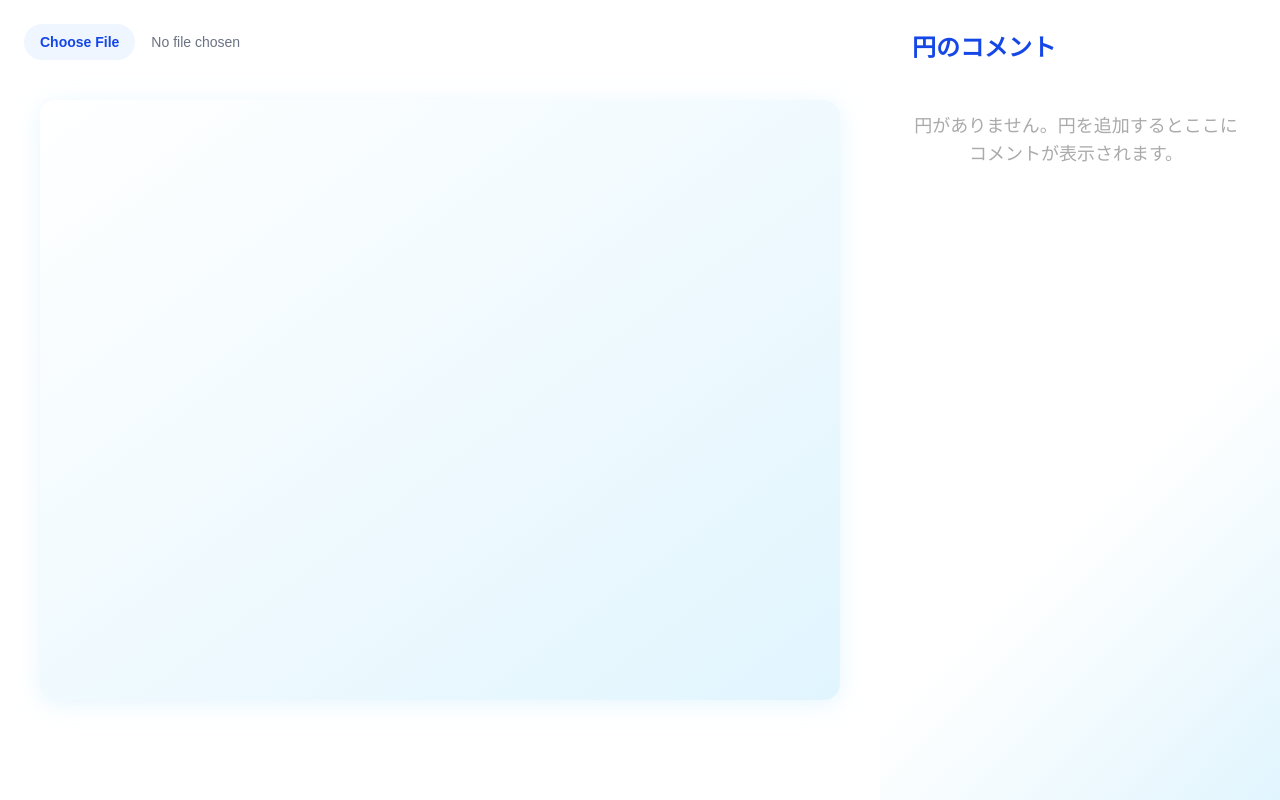
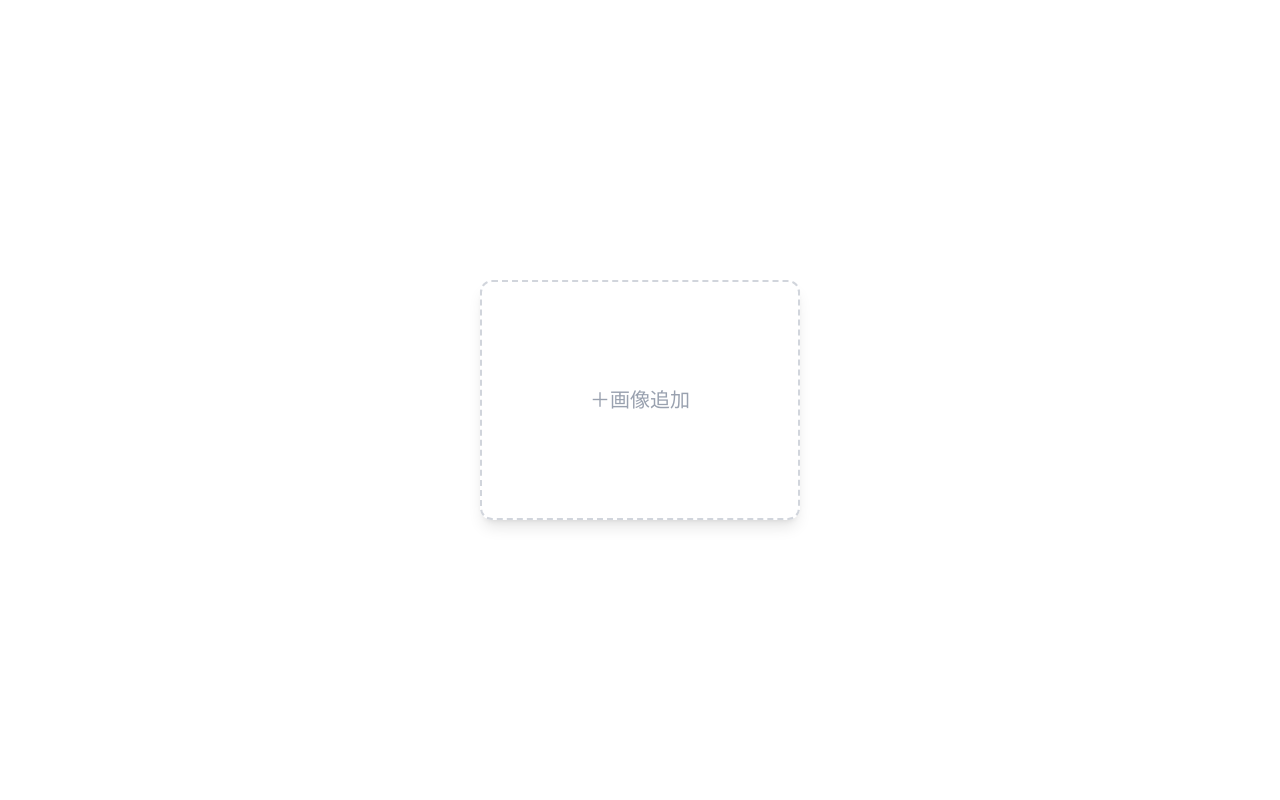
Before and after one commit to chihatw/pin-comment-prot01, a Next.js app: page / in a window 1280 px wide. Built offline with nearby package versions, Linux system fonts and the light colour scheme.

Commit message:
画像をアップロードしてから編集UIを表示する Fixes #18

```diff
--- /dev/null
+++ b/app/edit/[id]/page.tsx
@@ -0,0 +1,127 @@
+'use client';
+import { useParams, useRouter } from 'next/navigation';
+import { useEffect, useState } from 'react';
+import CircleCanvas from '../../CircleCanvas';
+import CommentPanel from '../../CommentPanel';
+import { useCircleEditState } from '../../hooks/useCircleEditState';
+import { useCommentManager } from '../../hooks/useCommentManager';
+import { useSvgCircleEditor } from '../../hooks/useSvgCircleEditor';
+import { useUndoManager } from '../../hooks/useUndoManager';
+import RenderedCircles from '../../RenderedCircles';
+
+export default function EditPage() {
+  const { id } = useParams();
+  const router = useRouter();
+  const imgWidth = 800;
+  const imgHeight = 600;
+
+  // 画像情報は仮でlocalStorageから取得（本来はグローバル管理やDBが理想）
+  const [imgSrc, setImgSrc] = useState<string | null>(null);
+  useEffect(() => {
+    if (typeof window !== 'undefined' && id) {
+      const images: { id: string; src: string }[] = JSON.parse(
+        localStorage.getItem('images') || '[]'
+      );
+      const found = images.find((img) => img.id === id);
+      setImgSrc(found?.src || null);
+    }
+  }, [id]);
+
+  // --- 既存の編集UIを流用 ---
+  const { circles, setCircles, edit, setEdit } = useCircleEditState();
+  const { isPushingUndo, pushUndo, pushUndoIfNeeded } = useUndoManager({
+    circles,
+    setCircles,
+    edit,
+    setEdit,
+  });
+  const {
+    handleSvgMouseDown,
+    handleSvgMouseMove,
+    handleSvgMouseUp,
+    handleSvgMouseLeave,
+    handleSvgClick,
+    handleCircleMouseDown,
+    handleCircleRightClick,
+  } = useSvgCircleEditor({
+    circles,
+    setCircles,
+    edit,
+    setEdit,
+    pushUndo,
+    pushUndoIfNeeded,
+    isPushingUndo,
+  });
+  const {
+    commentDraft,
+    handleCommentSave,
+    handleCommentDelete,
+    handleCommentSelect,
+    handleCommentDraftChange,
+  } = useCommentManager({ circles, setCircles, edit, setEdit });
+
+  if (!imgSrc) {
+    return (
+      <main className='w-screen h-screen flex items-center justify-center bg-white'>
+        <div>
+          画像が見つかりません。
+          <button
+            onClick={() => router.push('/')}
+            className='ml-4 px-4 py-2 bg-blue-500 text-white rounded'
+          >
+            メインへ戻る
+          </button>
+        </div>
+      </main>
+    );
+  }
+
+  return (
+    <main className='w-screen h-screen flex flex-col'>
+      <div className='p-4'>
+        <button
+          onClick={() => router.push('/')}
+          className='px-4 py-2 bg-blue-500 text-white rounded shadow hover:bg-blue-600 transition'
+        >
+          メインへ戻る
+        </button>
+      </div>
+      <div className='flex flex-row flex-1 items-stretch justify-center bg-white'>
+        {/* 左カラム: 画像＋円描画エリア */}
+        <div className='flex-1 min-w-0 flex items-center justify-center bg-white relative'>
+          <CircleCanvas
+            edit={edit}
+            imgWidth={imgWidth}
+            imgHeight={imgHeight}
+            imgSrc={imgSrc}
+            onSvgMouseDown={handleSvgMouseDown}
+            onSvgMouseMove={handleSvgMouseMove}
+            onSvgMouseUp={handleSvgMouseUp}
+            onSvgMouseLeave={handleSvgMouseLeave}
+            onSvgClick={handleSvgClick}
+          >
+            <RenderedCircles
+              circles={circles}
+              edit={edit}
+              imgWidth={imgWidth}
+              imgHeight={imgHeight}
+              setEdit={setEdit}
+              handleCircleMouseDown={handleCircleMouseDown}
+              handleCircleRightClick={handleCircleRightClick}
+            />
+          </CircleCanvas>
+        </div>
+        {/* 右カラム: コメント編集エリア */}
+        <CommentPanel
+          circles={circles}
+          selectedId={edit.selectedId}
+          commentDraft={commentDraft}
+          onSelect={handleCommentSelect}
+          onDelete={handleCommentDelete}
+          onCommentDraftChange={handleCommentDraftChange}
+          onCommentSave={handleCommentSave}
+        />
+      </div>
+    </main>
+  );
+}
--- /dev/null
+++ b/app/hooks/useThumbnailImages.ts
@@ -0,0 +1,52 @@
+import { useEffect, useState } from 'react';
+
+export type ThumbnailImage = { id: string; src: string };
+
+export function useThumbnailImages(maxCount: number = 2) {
+  const [images, setImages] = useState<ThumbnailImage[]>([]);
+
+  // 画像追加
+  const handleThumbnailUpload = (e: React.ChangeEvent<HTMLInputElement>) => {
+    const files = e.target.files;
+    if (!files || files.length === 0) return;
+    const file = files[0];
+    const reader = new FileReader();
+    reader.onload = (ev) => {
+      setImages((prev) => {
+        const newImages = [
+          ...prev,
+          {
+            id: `${Date.now()}-${Math.random()}`,
+            src: ev.target?.result as string,
+          },
+        ].slice(0, maxCount);
+        if (typeof window !== 'undefined') {
+          localStorage.setItem('images', JSON.stringify(newImages));
+        }
+        return newImages;
+      });
+    };
+    reader.readAsDataURL(file);
+  };
+
+  // 画像削除
+  const handleThumbnailDelete = (id: string) => {
+    setImages((prev) => {
+      const newImages = prev.filter((i) => i.id !== id);
+      if (typeof window !== 'undefined') {
+        localStorage.setItem('images', JSON.stringify(newImages));
+      }
+      return newImages;
+    });
+  };
+
+  // 初期化: localStorageから画像リスト取得
+  useEffect(() => {
+    if (typeof window !== 'undefined') {
+      const saved = localStorage.getItem('images');
+      if (saved) setImages(JSON.parse(saved));
+    }
+  }, []);
+
+  return { images, handleThumbnailUpload, handleThumbnailDelete };
+}
--- a/app/page.tsx
+++ b/app/page.tsx
@@ -1,111 +1,73 @@
 'use client';
-import { useEffect } from 'react';
-import CircleCanvas from './CircleCanvas';
-import CommentPanel from './CommentPanel';
-import { useCircleEditState } from './hooks/useCircleEditState';
-import { useCommentManager } from './hooks/useCommentManager';
-import { useImageUpload } from './hooks/useImageUpload';
-import { useSvgCircleEditor } from './hooks/useSvgCircleEditor';
-import { useUndoManager } from './hooks/useUndoManager';
-import RenderedCircles from './RenderedCircles';
+import { useRouter } from 'next/navigation';
+import { useThumbnailImages } from './hooks/useThumbnailImages';
 
 export default function Home() {
-  const { circles, setCircles, edit, setEdit } = useCircleEditState();
+  const { images, handleThumbnailUpload, handleThumbnailDelete } =
+    useThumbnailImages(2);
+  const router = useRouter();
 
-  // Undo管理用カスタムフック
-  const { undoStack, setUndoStack, isPushingUndo, pushUndo, pushUndoIfNeeded } =
-    useUndoManager({ circles, setCircles, edit, setEdit });
-
-  const imgWidth = 800;
-  const imgHeight = 600;
-
-  // 画像アップロード用
-  const { imgSrc, handleFileChange } = useImageUpload();
-
-  // --- Undo（ESCキー）---
-  useEffect(() => {
-    const handleKeyDown = (e: KeyboardEvent) => {
-      if (edit.drawing === null && e.key === 'Escape' && undoStack.length > 0) {
-        setCircles(undoStack[undoStack.length - 1]);
-        setUndoStack((prev) => prev.slice(0, -1));
-      }
-    };
-    window.addEventListener('keydown', handleKeyDown);
-    return () => window.removeEventListener('keydown', handleKeyDown);
-  }, [undoStack, edit.drawing, setUndoStack, setCircles]);
-
-  // SVG操作系カスタムフック
-  const {
-    handleSvgMouseDown,
-    handleSvgMouseMove,
-    handleSvgMouseUp,
-    handleSvgMouseLeave,
-    handleSvgClick,
-    handleCircleMouseDown,
-    handleCircleRightClick,
-  } = useSvgCircleEditor({
-    circles,
-    setCircles,
-    edit,
-    setEdit,
-    pushUndo,
-    pushUndoIfNeeded,
-    isPushingUndo,
-  });
-
-  // コメント管理用カスタムフック
-  const {
-    commentDraft,
-    handleCommentSave,
-    handleCommentDelete,
-    handleCommentSelect,
-    handleCommentDraftChange,
-  } = useCommentManager({ circles, setCircles, edit, setEdit });
+  const handleThumbnailClick = (id: string) => {
+    router.push(`/edit/${id}`);
+  };
 
   return (
-    <main className='w-screen h-screen flex flex-row items-stretch justify-center bg-white'>
-      {/* 左カラム: 画像＋円描画エリア */}
-      <div className='flex-1 min-w-0 flex items-center justify-center bg-white relative'>
-        <div className='absolute top-6 left-6 z-10'>
-          <input
-            type='file'
-            accept='image/*'
-            onChange={handleFileChange}
-            className='block w-full text-sm text-gray-500 file:mr-4 file:py-2 file:px-4 file:rounded-full file:border-0 file:text-sm file:font-semibold file:bg-blue-50 file:text-blue-700 hover:file:bg-blue-100'
-          />
-        </div>
-        <CircleCanvas
-          edit={edit}
-          imgWidth={imgWidth}
-          imgHeight={imgHeight}
-          imgSrc={imgSrc}
-          onSvgMouseDown={handleSvgMouseDown}
-          onSvgMouseMove={handleSvgMouseMove}
-          onSvgMouseUp={handleSvgMouseUp}
-          onSvgMouseLeave={handleSvgMouseLeave}
-          onSvgClick={handleSvgClick}
-        >
-          <RenderedCircles
-            circles={circles}
-            edit={edit}
-            imgWidth={imgWidth}
-            imgHeight={imgHeight}
-            setEdit={setEdit}
-            handleCircleMouseDown={handleCircleMouseDown}
-            handleCircleRightClick={handleCircleRightClick}
-          />
-        </CircleCanvas>
+    <main className='w-screen h-screen flex flex-col items-center justify-center bg-white'>
+      {/* サムネイル一覧 */}
+      <div className='flex flex-row gap-8 my-12 justify-center items-center'>
+        {images.map((img) => (
+          <div
+            key={img.id}
+            className='relative cursor-pointer border-2 border-gray-300 rounded-xl shadow-lg group flex items-center justify-center'
+            style={{ width: '320px', height: '240px' }}
+            onClick={() => handleThumbnailClick(img.id)}
+          >
+            {/* eslint-disable-next-line @next/next/no-img-element */}
+            <img
+              src={img.src}
+              alt=''
+              className='w-full h-full object-cover rounded-xl'
+            />
+            <button
+              type='button'
+              className='absolute top-2 right-2 bg-white bg-opacity-80 rounded-full p-2 shadow hover:bg-red-500 hover:text-white text-gray-500 transition'
+              onClick={(e) => {
+                e.stopPropagation();
+                handleThumbnailDelete(img.id);
+              }}
+              aria-label='サムネイル削除'
+            >
+              <svg
+                width='28'
+                height='28'
+                viewBox='0 0 20 20'
+                fill='none'
+                stroke='currentColor'
+                strokeWidth='2'
+                strokeLinecap='round'
+                strokeLinejoin='round'
+              >
+                <line x1='5' y1='5' x2='15' y2='15' />
+                <line x1='15' y1='5' x2='5' y2='15' />
+              </svg>
+            </button>
+          </div>
+        ))}
+        {images.length < 2 && (
+          <label
+            className='w-[320px] h-[240px] flex items-center justify-center border-2 border-dashed border-gray-300 rounded-xl cursor-pointer text-gray-400 text-xl shadow-lg transition-all duration-200 hover:border-blue-400 hover:text-blue-500 hover:bg-blue-50'
+            style={{ minWidth: '320px', minHeight: '240px' }}
+          >
+            <input
+              type='file'
+              accept='image/*'
+              onChange={handleThumbnailUpload}
+              className='hidden'
+            />
+            ＋画像追加
+          </label>
+        )}
       </div>
-      {/* 右カラム: コメント編集エリア */}
-      <CommentPanel
-        circles={circles}
-        selectedId={edit.selectedId}
-        commentDraft={commentDraft}
-        onSelect={handleCommentSelect}
-        onDelete={handleCommentDelete}
-        onCommentDraftChange={handleCommentDraftChange}
-        onCommentSave={handleCommentSave}
-      />
     </main>
   );
 }
```
